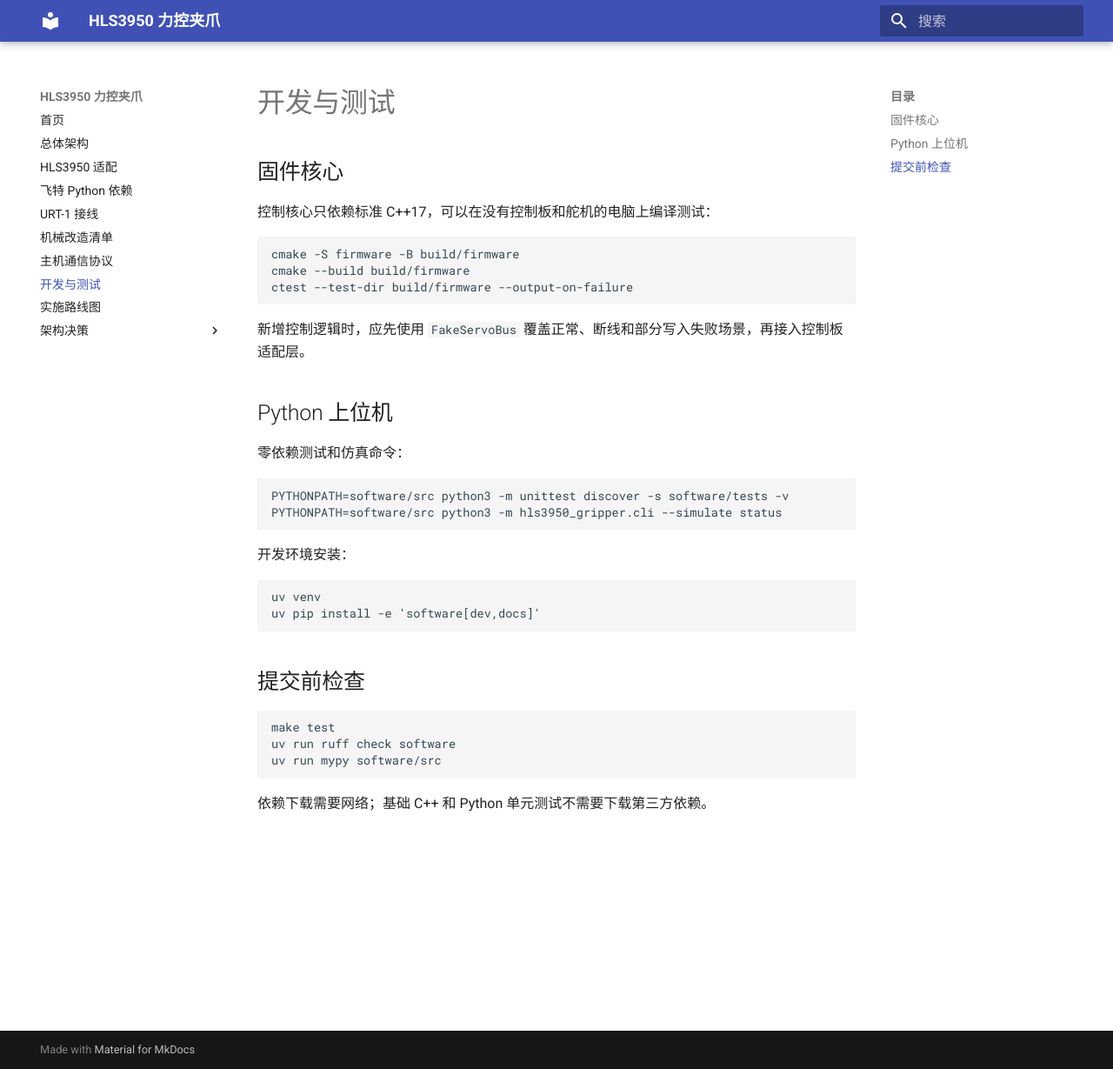
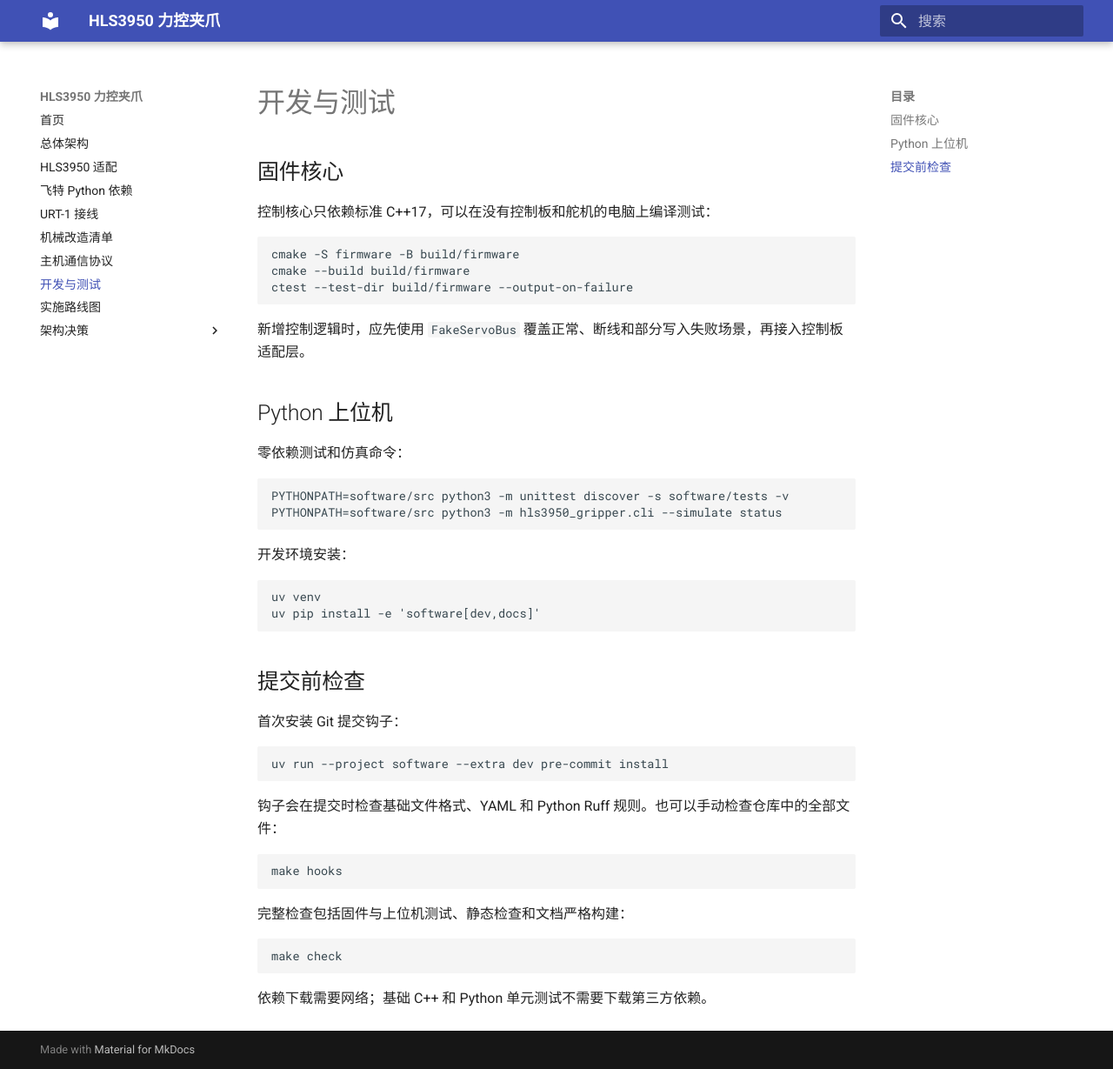
Before and after one commit to langxin11/force_gripper_hls3950m, an MkDocs documentation site: the page built from docs/development.md, in a window 1280 px wide and 1229 px high. Shown: the whole window at 87% size. Built offline with MkDocs 1.6.1 and Material for MkDocs 9.7.7, drawn with Linux system fonts in a browser that asks for light colours.

Commit message:
chore: standardize local and CI checks

````diff
--- a/docs/development.md
+++ b/docs/development.md
@@ -30,10 +30,22 @@ uv pip install -e 'software[dev,docs]'
 
 ## 提交前检查
 
+首次安装 Git 提交钩子：
+
 ```bash
-make test
-uv run ruff check software
-uv run mypy software/src
+uv run --project software --extra dev pre-commit install
+```
+
+钩子会在提交时检查基础文件格式、YAML 和 Python Ruff 规则。也可以手动检查仓库中的全部文件：
+
+```bash
+make hooks
+```
+
+完整检查包括固件与上位机测试、静态检查和文档严格构建：
+
+```bash
+make check
 ```
 
 依赖下载需要网络；基础 C++ 和 Python 单元测试不需要下载第三方依赖。
````
Also changed, not shown: .pre-commit-config.yaml (added, +19 -0 lines), 4 other files.
